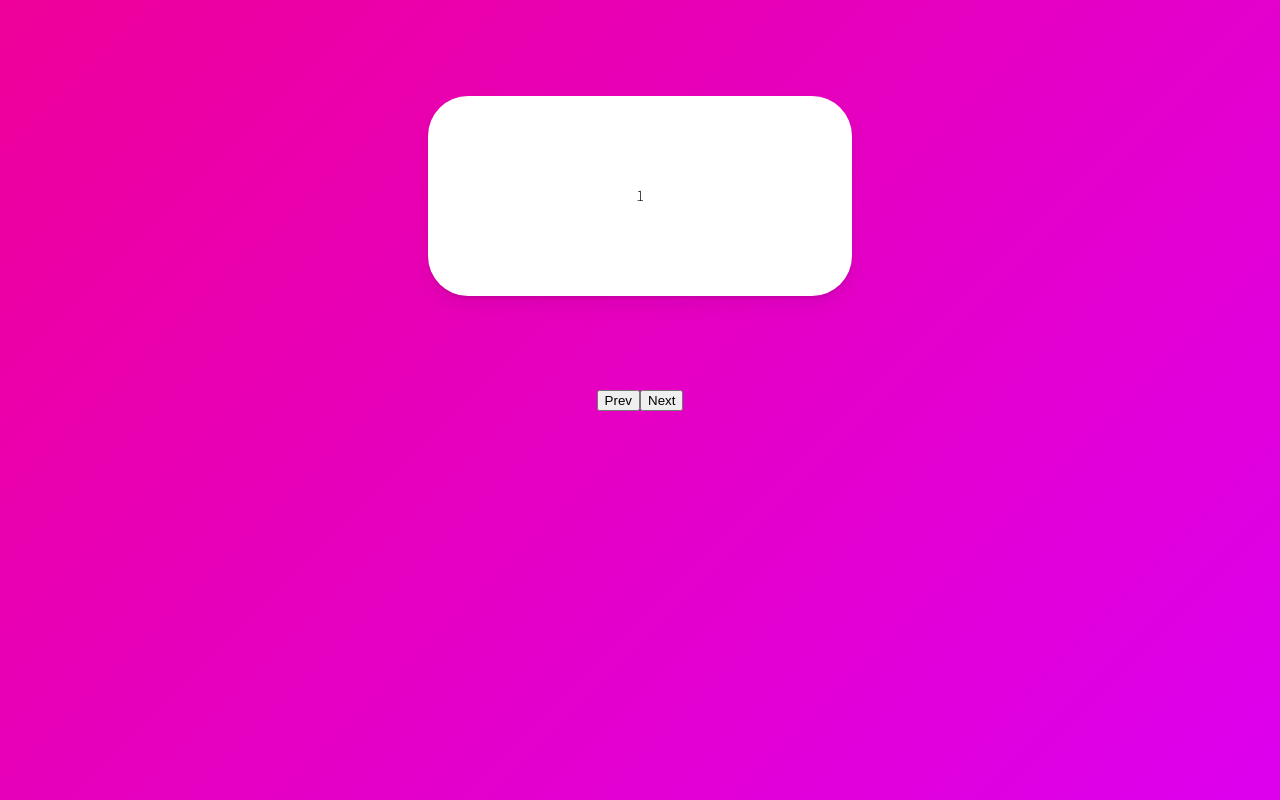
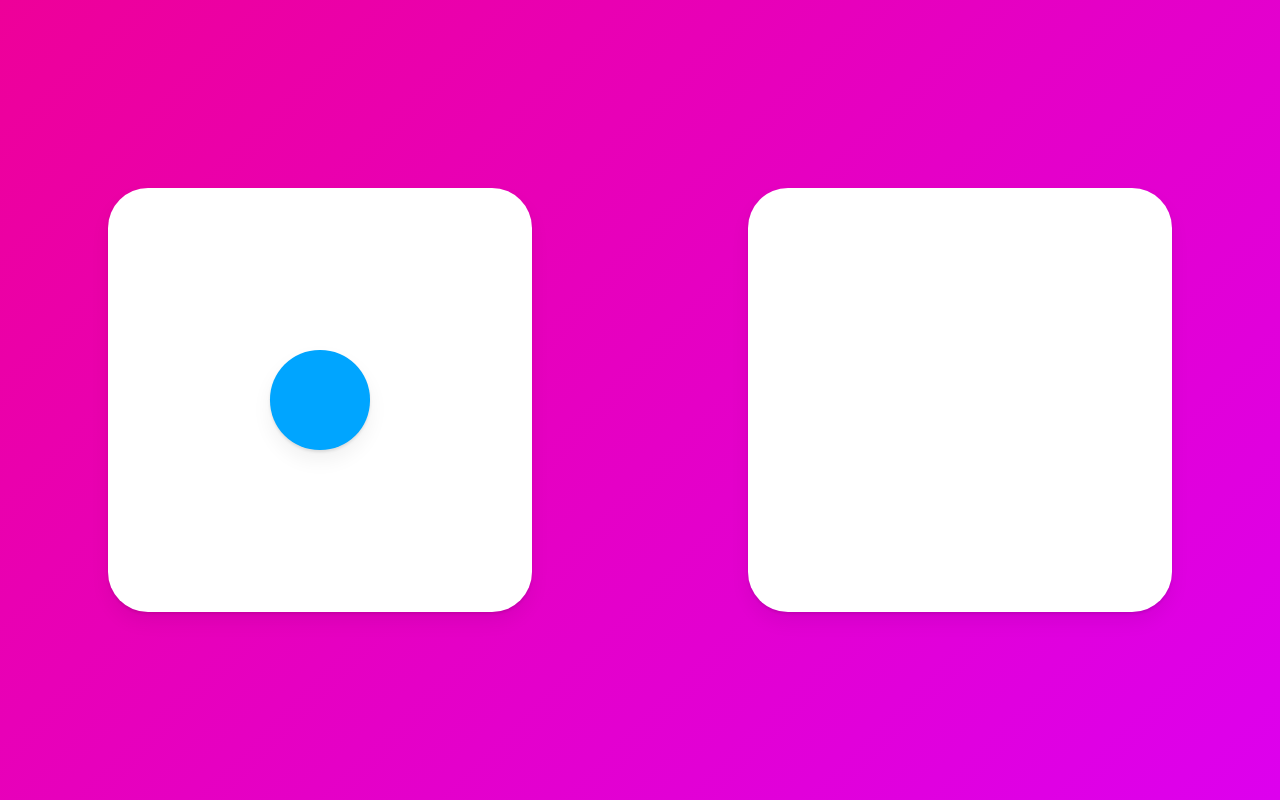
Before and after one commit to junseokoh-hub/react-animation-practice, a React (Create React App) app: page / in a window 1280 px wide. Built offline with nearby package versions, Linux system fonts and the light colour scheme.

Commit message:
use layout props for animation

```diff
--- a/src/App.tsx
+++ b/src/App.tsx
@@ -7,16 +7,14 @@
   height: 100vh;
   width: 100vw;
   display: flex;
-  justify-content: center;
+  justify-content: space-around;
   align-items: center;
 `;
 
 const Box = styled(motion.div)`
   width: 26.5em;
-  height: 12.5em;
+  height: 26.5em;
   border-radius: 2.5em;
-  position: absolute;
-  top: 6em;
   display: flex;
   justify-content: center;
   align-items: center;
@@ -24,50 +22,30 @@
   box-shadow: 0 2px 3px rgba(0, 0, 0, 0.1), 0 10px 20px rgba(0, 0, 0, 0.06);
 `;
 
-const box = {
-  entry: (isBack: boolean) => ({
-    x: isBack ? -500 : 500,
-    opacity: 0,
-    scale: 0,
-  }),
-  center: { x: 0, opacity: 1, scale: 1, transition: { duration: 0.5 } },
-  exit: (isBack: boolean) => ({
-    x: isBack ? 500 : -500,
-    opacity: 0,
-    scale: 0,
-    transition: { duration: 0.5 },
-  }),
-};
+const Circle = styled(motion.div)`
+  width: 6.2em;
+  height: 6.2em;
+  background-color: rgb(0, 165, 255);
+  box-shadow: 0 2px 3px rgba(0, 0, 0, 0.1), 0 10px 20px rgba(0, 0, 0, 0.06);
+`;
 
 function App() {
-  const [visible, setVisible] = useState(1);
-  const [isBack, setIsBack] = useState(false);
-  const prevPlease = () => {
-    setIsBack(true);
-    setVisible((prev) => (prev === 1 ? 1 : prev - 1));
-  };
-  const nextPlease = () => {
-    setIsBack(false);
-    setVisible((prev) => (prev === 10 ? 10 : prev + 1));
-  };
+  const [clicked, setClicked] = useState(false);
+  const toggleClicked = () => setClicked((prev) => !prev);
   return (
     <>
       <GlobalStyle />
-      <Wrapper>
-        <AnimatePresence custom={isBack}>
-          <Box
-            custom={isBack}
-            variants={box}
-            initial="entry"
-            animate="center"
-            exit="exit"
-            key={visible}
-          >
-            {visible}
-          </Box>
-        </AnimatePresence>
-        <button onClick={prevPlease}>Prev</button>
-        <button onClick={nextPlease}>Next</button>
+      <Wrapper onClick={toggleClicked}>
+        <Box>
+          {!clicked ? (
+            <Circle layoutId="circle" style={{ borderRadius: "50%" }} />
+          ) : null}
+        </Box>
+        <Box>
+          {clicked ? (
+            <Circle layoutId="circle" style={{ borderRadius: 0, scale: 2 }} />
+          ) : null}
+        </Box>
       </Wrapper>
     </>
   );
```
